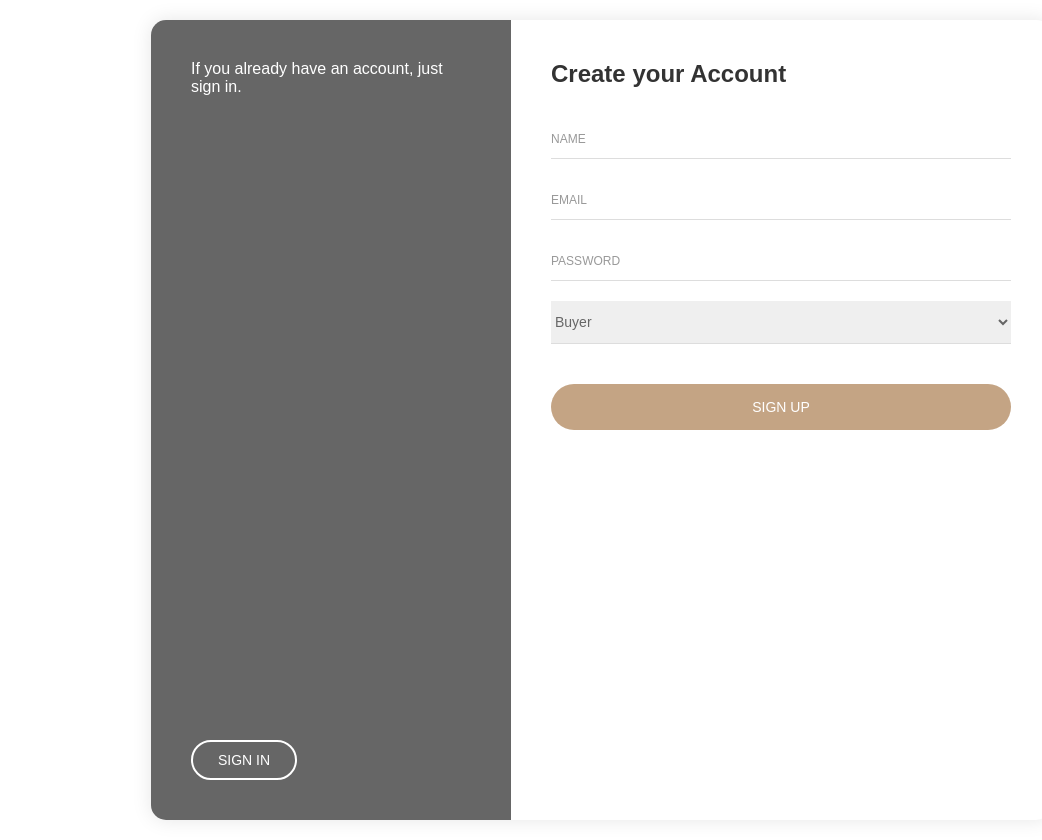
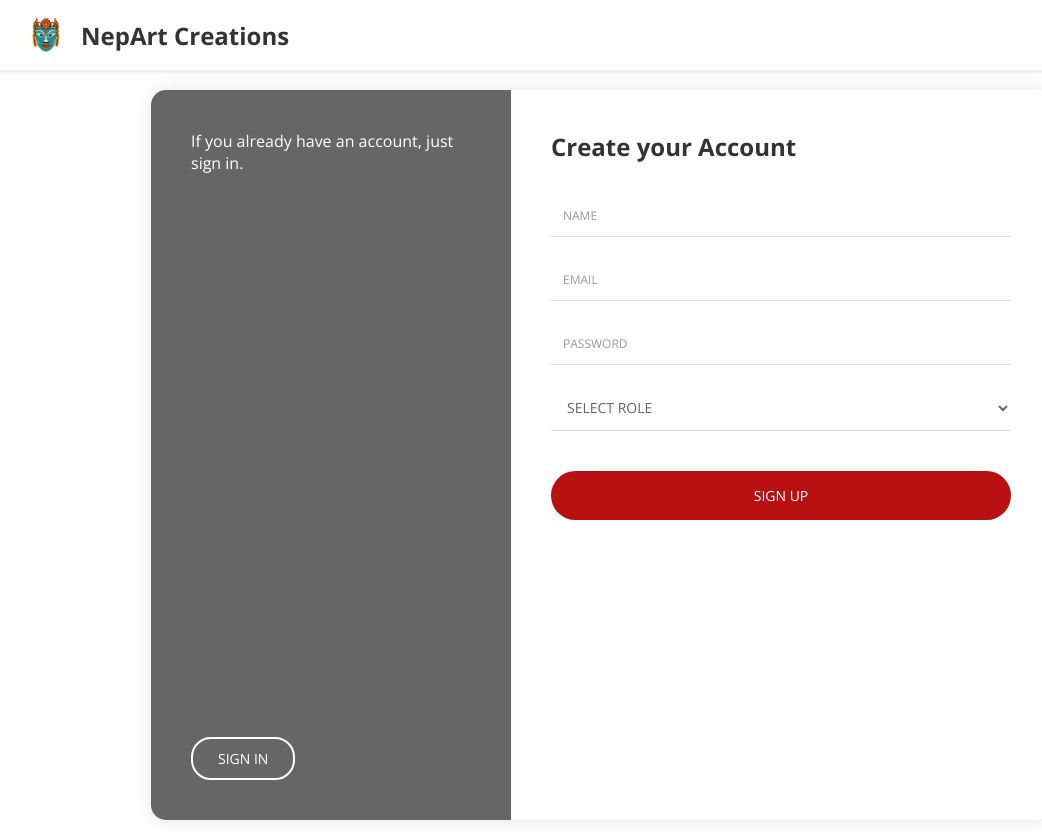
Before and after one commit to SandeshKhadka23/HandiCraftSell_project, a PHP site: page /register.php in a window 1280 px wide. Shown: the whole page, without its empty margins (39-1081 px from the left). Run offline with PHP 8.4, Linux system fonts and the light colour scheme.

Commit message:
Update login and register

```diff
--- a/register.php
+++ b/register.php
@@ -4,18 +4,53 @@
 <head>
     <meta charset="UTF-8">
     <meta name="viewport" content="width=device-width, initial-scale=1.0">
-    <title>Create Account</title>
+    <title>Create Account - NepArt Creations</title>
+    <link href="https://fonts.googleapis.com/css2?family=Open+Sans:wght@400;600;700&display=swap" rel="stylesheet">
+    <link href="https://cdnjs.cloudflare.com/ajax/libs/font-awesome/6.0.0/css/all.min.css" rel="stylesheet">
     <style>
         * {
             margin: 0;
             padding: 0;
             box-sizing: border-box;
-            font-family: Arial, sans-serif;
+            font-family: 'Open Sans', sans-serif;
         }
 
+        /* Navigation styles */
+        .main-nav {
+            background: white;
+            box-shadow: 0 2px 5px rgba(0,0,0,0.1);
+            padding: 10px 0;
+        }
+
+        .nav-container {
+            display: flex;
+            justify-content: space-between;
+            align-items: center;
+            max-width: 1200px;
+            margin: 0 auto;
+            padding: 0 20px;
+        }
+
+        .nav-left {
+            display: flex;
+            align-items: center;
+        }
+
+        .logo {
+            height: 50px;
+            margin-right: 10px;
+        }
+
+        .brand-name {
+            font-size: 1.5rem;
+            font-weight: 700;
+            color: #333;
+        }
+
+        /* Container styles */
         .container {
             display: flex;
-            min-height: 100vh;
+            min-height: calc(100vh - 70px);
             background: #fff;
             box-shadow: 0 0 20px rgba(0, 0, 0, 0.1);
             border-radius: 15px;
@@ -51,12 +86,18 @@
 
         input, select {
             width: 100%;
-            padding: 12px 0;
+            padding: 12px;
             border: none;
             border-bottom: 1px solid #ddd;
             outline: none;
             font-size: 14px;
             color: #666;
+            background: transparent;
+        }
+
+        select {
+            cursor: pointer;
+            text-transform: uppercase;
         }
 
         input::placeholder {
@@ -68,17 +109,18 @@
         button {
             width: 100%;
             padding: 15px;
-            background: #C4A484;
+            background: #b91111;
             color: white;
             border: none;
             border-radius: 25px;
             cursor: pointer;
             font-size: 14px;
             margin-top: 20px;
+            transition: background-color 0.3s ease;
         }
 
         button:hover {
-            background: #B8926A;
+            background: #a31010;
         }
 
         .signin-link {
@@ -93,6 +135,17 @@
             border-radius: 20px;
             display: inline-block;
             margin-top: 10px;
+            transition: background-color 0.3s ease;
+        }
+
+        .signin-button:hover {
+            background: rgba(255, 255, 255, 0.1);
+        }
+
+        /* Style for the role select dropdown */
+        select option {
+            padding: 12px;
+            font-size: 14px;
         }
     </style>
 </head>
@@ -133,6 +186,16 @@
         }
     }
     ?>
+
+    <nav class="main-nav">
+        <div class="nav-container">
+            <div class="nav-left">
+                <img src="artisan_folder/download.png" alt="Logo" class="logo">
+                <span class="brand-name">NepArt Creations</span>
+            </div>
+        </div>
+    </nav>
+
     <div class="container">
         <div class="left-panel">
             <p>If you already have an account, just sign in.</p>
@@ -154,8 +217,9 @@
                 </div>
                 <div class="form-group">
                     <select name="role" required>
-                        <option value="buyer">Buyer</option>
-                        <option value="artisan">Artisan</option>
+                        <option value="" disabled selected>SELECT ROLE</option>
+                        <option value="buyer">BUYER</option>
+                        <option value="artisan">ARTISAN</option>
                     </select>
                 </div>
                 <button type="submit">SIGN UP</button>
```
Also changed, not shown: login.php (+52 -7 lines).
